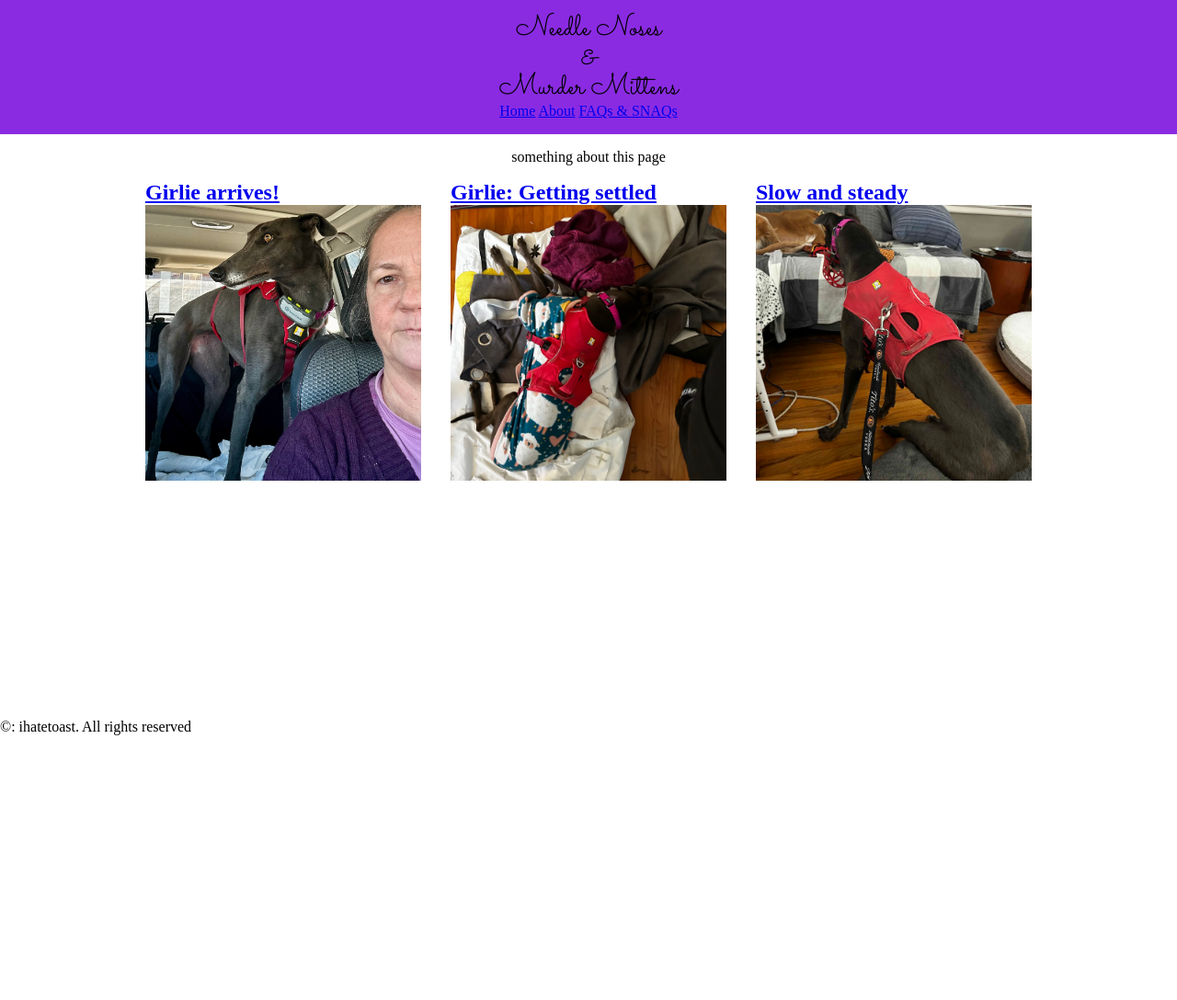
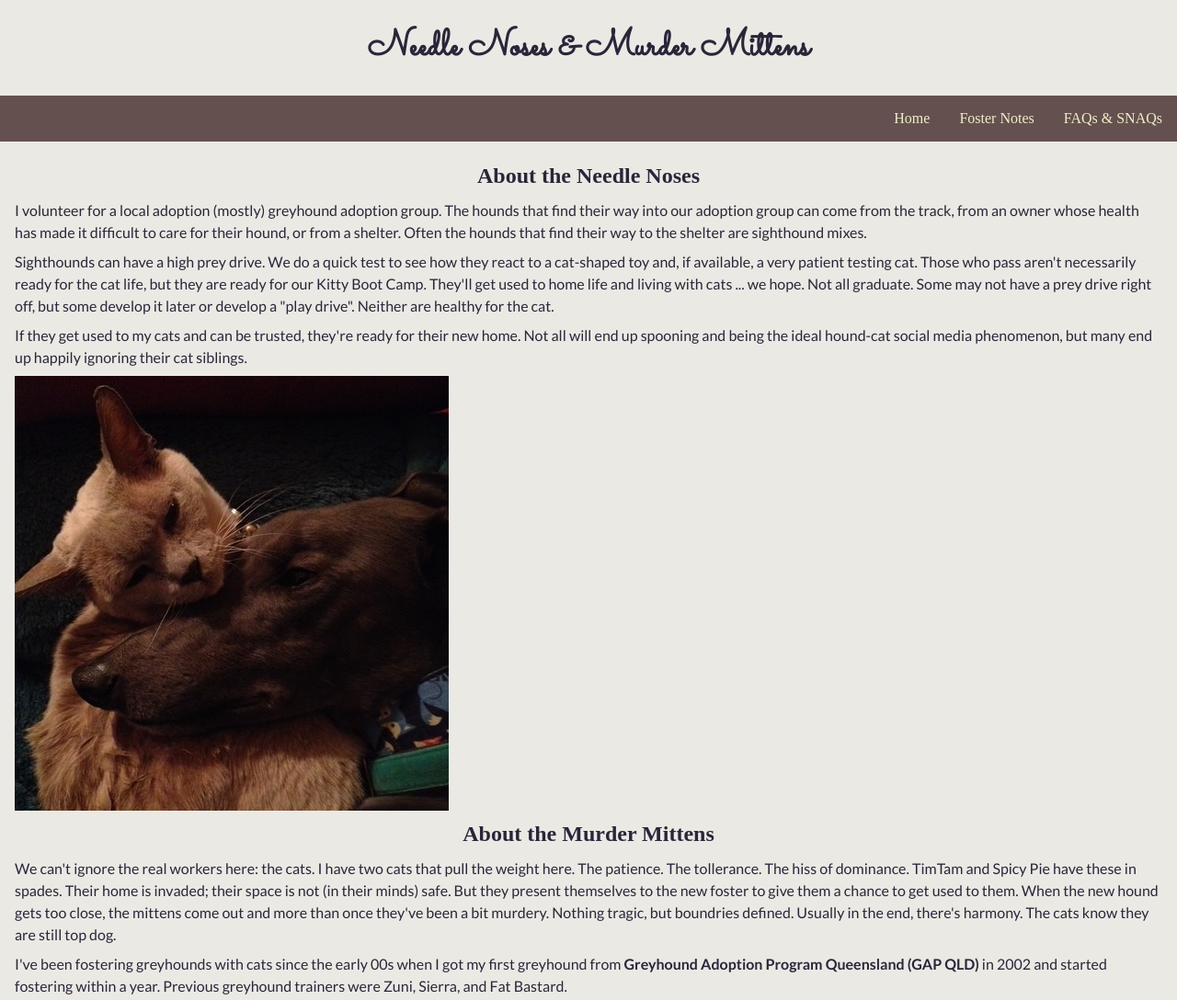
Before and after one commit to ihatetoast/needlenosesandmurdermittens, an Eleventy site: page src/index.md in a window 1280 px wide. Shown: the top 1088 px of the page at 92% size. Before the commit the page ends 800 px from the top, so only its background shows below. Built offline with nearby package versions, Linux system fonts and the light colour scheme; Eleventy itself is replaced by a stand-in of ours; files that its build step writes are made by us from their sources; a web font is replaced by a local one.

Commit message:
content for index done. header and nav styled. footer styled. some content styled

```diff
--- /dev/null
+++ b/src/_data/gallery.json
@@ -0,0 +1,12 @@
+[
+  {
+    "image": "/images/gallery/fat-bastard-with-fabian.jpg",
+    "title": "Fat Bastard and Fabian spooning",
+    "alt": "THIS IS DUMMY STUFF. DO LATER. 9-18 PHOTOS"
+  },
+  {
+    "image": "/images/gallery/sierra-somthing.jpg",
+    "title": "OF CATS AND GREYHOUNDS",
+    "alt": "calico cat ..."
+  }
+]
--- a/src/_includes/base.njk
+++ b/src/_includes/base.njk
@@ -13,13 +13,8 @@
   <body>
     {% include "header.njk" %}
       <main class="base-main">
-        <section class="main-description">
-          <p>something about this page</p>
-        </section>
-        <section class="main-feed">
-           {{ content | safe }}
-        </section>
-       </main>
+          {{ content | safe }}
+      </main>
     {% include "footer.njk" %}
   </body>
 </html>
--- a/src/_includes/footer.njk
+++ b/src/_includes/footer.njk
@@ -1,3 +1,4 @@
 <footer>
-  <p>&copy: ihatetoast. All rights reserved</p>
+  <p>&copy {% year %} ihatetoast</p>
+  <p>All rights reserved</p>
 </footer>
--- a/src/_includes/header.njk
+++ b/src/_includes/header.njk
@@ -1,10 +1,17 @@
 <header>
-  <p class="header-title">Needle Noses <br class="hide-on-desk"/> &amp;<br class="hide-on-desk"/> Murder Mittens</p>
-  <nav class="header-nav">
-    <a href="/">Home</a>
-    <a href="/about">About</a>
-    <a href="/lists">FAQs &amp; SNAQs</a>
-  </nav>
-
-
+  <h1 class="header-title">Needle Noses <br class="hide-on-desk"/> &amp;<br class="hide-on-desk"/> Murder Mittens</h1>
+{% set currentUrl = page.url %}
+<nav>
+  <ul role="list">
+    <li>
+      <a {% if page.url == '/' %}aria-current="page"{% endif %} href="/">Home</a>
+    </li>
+    <li>
+      <a {% if page.url == '/foster-notes/' %}aria-current="page"{% endif %} href="/foster-notes/">Foster Notes</a>
+    </li>
+    <li>
+      <a {% if page.url == '/faqs-and-snaqs/' %}aria-current="page"{% endif %} href="/faqs-and-snaqs/">FAQs &amp; SNAQs</a>
+    </li>
+  </ul>
+</nav>
 </header>
--- a/src/_includes/post.njk
+++ b/src/_includes/post.njk
@@ -8,9 +8,7 @@ layout: base.njk
   <div class="image-container">
     <img src="{{ image }}" alt="{{ title }}"/>
   </div>
-
   {% endif %}
-
   <div class="article-content">
     {{ content | safe }}
   </div>
--- a/src/css/styles.css
+++ b/src/css/styles.css
@@ -3,9 +3,16 @@
   --sans-serif: 'Lato', sans-serif;
   --title: 'Sacramento', 'Alice', cursive;
 
-  --test-border1: 1px solid chartreuse;
-  --test-border2: 1px solid rebeccapurple;
-  --test-border3: 1px solid orangered;
+  --slate: #2b2539;
+  --white: #ebe9e4;
+  --umber: #655050;
+  --coral: #efc8c8;
+  --seafoam: #bed3cc;
+  --lightchart: #eeefc8;
+
+  --test-color1: chartreuse;
+  --test-color2: rebeccapurple;
+  --test-color3: orangered;
 }
 
 * {
@@ -19,8 +26,14 @@ body {
   display: flex;
   flex-direction: column;
   min-height: 100vh;
-    max-width: 100vw; /* Add this */
+  max-width: 100vw; /* Add this */
   overflow-x: hidden;
+  background-color: var(--white);
+  color: var(--slate);
+}
+
+a {
+  text-decoration: none;
 }
 
 /* HEADER */
@@ -28,55 +41,123 @@ header {
   display: flex;
   flex-direction: column;
   align-items: center;
-  padding: 1rem 0.5rem;
+  padding-top: 2rem;
   position: relative;
   width: 100%;
-background-color: blueviolet;
-
-
 }
 
 .header-title {
   text-align: center;
   line-height: 1;
-  font-size: 2rem;
+  font-size: 2.5rem;
+  padding-bottom: 2rem;
+}
+
+nav {
+  width: 100%;
+  background-color: var(--umber);
+  padding: 1rem;
+}
+
+nav ul {
+  list-style: none;
+  display: flex;
+  justify-content: center;
+  gap: 1rem;
+}
+
+nav a {
+  text-decoration: none;
+  color: var(--lightchart);
+  font-family: var(--serif);
+}
+nav a:hover {
+  color: var(--coral);
+}
+
+p {
+  font-family: var(--sans-serif);
+}
+
+h2 {
+  font-family: var(--serif);
 }
 
 .base-header,
 .header-title {
   font-family: var(--title);
+  color: var(--slate);
 }
 
 /* MAIN */
-
 
 .base-main {
   display: flex;
   flex-direction: column;
   flex: 1;
   align-items: center;
-  padding: 1rem 0.5rem;
+  padding: 1rem;
   position: relative;
   width: 100%;
-  max-width: 100%; /* Add this */
-  overflow: hidden; /* Add this to clip anything that escapes */
+  max-width: 100%;
+  overflow: hidden;
 }
 
-.main-feed {
+.base-main h2 {
+  margin: 0.5rem 0;
+}
+
+.base-main p {
+  margin: 0.25rem 0 0.5rem;
+  line-height: 1.5;
+}
+
+.base-main a {
+  font-weight: 600;
+  color: var(--slate);
+}
+
+.main-feed-grid {
   display: grid;
   grid-template-columns: 1fr;
   gap: 2rem;
   padding: 1rem;
 }
 
-@media (min-width: 600px) {
-  .main-feed {
-    grid-template-columns: repeat(2, 1fr);
+footer {
+  background: var(--slate);
+  color: var(--white);
+  padding: 1.5rem 1rem;
+  text-align: center;
+}
+
+@media screen and (min-width: 375px) {
+  nav ul {
+    gap: 2rem;
   }
 }
 
+@media screen and (min-width: 430px) {
+  .hide-on-desk {
+    display: none;
+  }
+}
+
+@media (min-width: 600px) {
+  .main-feed-grid {
+    grid-template-columns: repeat(2, 1fr);
+  }
+
+  nav ul {
+   justify-content: flex-end;
+  }
+
+}
+
+
+
 @media (min-width: 900px) {
-  .main-feed {
+  .main-feed-grid {
     grid-template-columns: repeat(3, 1fr);
   }
 }
--- a/src/index.md
+++ b/src/index.md
@@ -3,17 +3,26 @@ layout: base.njk
 title: Needle Noses and Murder Mittens
 ---
 
-{% for post in collections.posts %}
+<h2>About the Needle Noses</h2>
+<article>
+  <div>
+    <p>I volunteer for a local adoption (mostly) greyhound adoption group. The hounds that find their way into our adoption group can come from the track, from an owner whose health has made it difficult to care for their hound, or from a shelter. Often the hounds that find their way to the shelter are sighthound mixes. </p>
+    <p>Sighthounds can have a high prey drive. We do a quick test to see how they react to a cat-shaped toy and, if available, a very patient testing cat. Those who pass aren't necessarily ready for the cat life, but they are ready for our Kitty Boot Camp. They'll get used to home life and living with cats ... we hope. Not all graduate. Some may not have a prey drive right off, but some develop it later or develop a "play drive". Neither are healthy for the cat. </p>
+    <p>If they get used to my cats and can be trusted, they're ready for their new home. Not all will end up spooning and being the ideal hound-cat social media phenomenon, but many end up happily ignoring their cat siblings. </p>
+  </div>
+ <div class="img-container">
+   <img src="/images/fatbastard-fabian.jpg" alt="two dogs meeting kittens"/>
+ </div>
+</article>
 
-  <article class="main-page-article">
-    <h2 class="post-data-title">
-      <a href="{{ post.url }}">{{ post.data.title }}</a>
-    </h2>
-    {% if post.data.image %}
-      <div class="main-page-image-container">
-        <img src="{{ post.data.image }}" alt="{{ post.data.title }}" />
-      </div>
-    {% endif %}
-  </article>
+<h2>About the Murder Mittens</h2>
+<article>
+  <div>
+    <p>We can't ignore the real workers here: the cats. I have two cats that pull the weight here. The patience. The tollerance. The hiss of dominance. TimTam and Spicy Pie have these in spades. Their home is invaded; their space is not (in their minds) safe. But they present themselves to the new foster to give them a chance to get used to them. When the new hound gets too close, the mittens come out and more than once they've been a bit murdery. Nothing tragic, but boundries defined. Usually in the end, there's harmony. The cats know they are still top dog. </p>
 
-{% endfor %}
+    <p>I've been fostering greyhounds with cats since the early 00s when I got my first greyhound from <a href="https://gapqld.com.au/" target="_blank" rel="noreferrer">Greyhound Adoption Program Queensland (GAP QLD)</a> in 2002 and started fostering within a year. Previous greyhound trainers were Zuni, Sierra, and Fat Bastard. </p>
+  </div>
+<div class="img-container">
+ <img src="/images/tg-fab-kittens-intro.jpg" alt="two dogs meeting kittens"/>
+ </div>
+</article>
--- a/src/posts/2026-01-30-girlie-getting-comfy.md
+++ b/src/posts/2026-01-30-girlie-getting-comfy.md
@@ -1,8 +1,8 @@
 ---
-title: "Girlie: Getting settled"
+title: Girlie's settling in
 date: 2026-01-30
 dog: Girlie
-tags: [aussies]
+tags: [Aussies]
 status: final
 image: "/images/girlie-treadmill.jpg"
 ---
--- a/src/posts/2026-02-04-girlie-slow-and-steady.md
+++ b/src/posts/2026-02-04-girlie-slow-and-steady.md
@@ -2,7 +2,7 @@
 title: Slow and steady
 date: 2026-02-04
 dog: Girlie
-tags: [cat-testing, aussies]
+tags: [cat-testing, Aussies]
 status: final
 image: "/images/girlie-sits.jpg"
 ---
--- a/src/posts/posts.json
+++ b/src/posts/posts.json
@@ -1,5 +1,5 @@
 {
   "layout": "post.njk",
   "permalink": "/posts/{{ dog | slug }}-{{ title | slugify }}/",
-  "tags": ["posts"]
+  "tags": ["post"]
 }
```
Also changed, not shown: src/faqs-and-snaqs.md (added, +18 -0 lines), src/foster-notes.njk (added, +21 -0 lines), src/gallery.njk (added, +15 -0 lines), src/posts/2026-02-07-girlie-getting-calmer.md (added, +16 -0 lines), .eleventy.js, src/images/fatbastard-fabian.jpg (added), src/images/girlie-bed-fail.jpg (added), src/images/tg-fab-kittens-intro.jpg (added), src/images/tg-sp-face-mittens.jpg (added).
